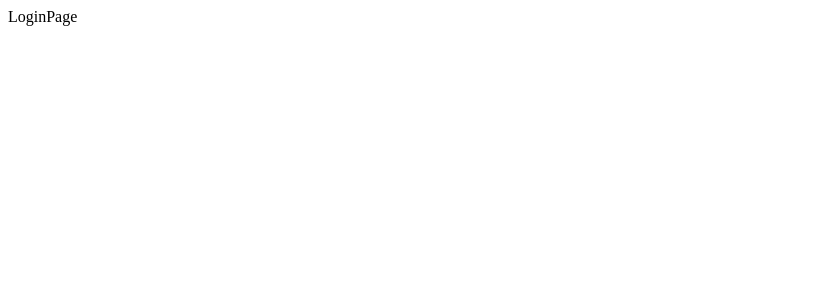
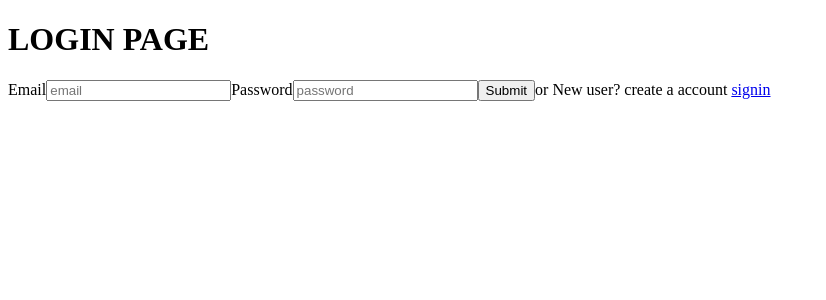
Before and after one commit to ruthvikthimmoji/salonapp, a Next.js app: page /login in a window 1280 px wide. Shown: the top 300 px of the page, without its empty margins (0-826 px from the left). Built offline with nearby package versions, Linux system fonts and the light colour scheme.

Commit message:
login page updated

```diff
--- a/app/login/page.tsx
+++ b/app/login/page.tsx
@@ -2,7 +2,25 @@ import React from 'react'
 
 const LoginPage = () => {
   return (
-    <div>LoginPage</div>
+    <div>
+        <h1>LOGIN PAGE</h1>
+        <div className='container'>
+        <form action="/submit" method="post">
+            <label htmlFor="email">Email</label>
+            <input type="email" id="email" name="email" placeholder="email"/>
+            <label htmlFor="password">Password</label>
+            <input type='password' id='password' name='password' placeholder='password'/>
+            <button type="submit">Submit</button>
+            or New user? create a account <a href='/signin'> signin</a>
+        </form>
+
+
+        </div>
+
+
+
+
+    </div>
   )
 }
 
--- a/app/page.tsx
+++ b/app/page.tsx
@@ -2,7 +2,9 @@ import React from 'react'
 
 const home = () => {
   return (
-    <div>home</div>
+    <div>
+
+    </div>
   )
 }
 
--- a/app/signin/page.tsx
+++ b/app/signin/page.tsx
@@ -2,7 +2,11 @@ import React from 'react'
 
 const sigIn = () => {
   return (
-    <div>sigIn</div>
+    <div>
+        <h1>SIGN IN PAGE</h1>
+
+
+    </div>
   )
 }
 
```
